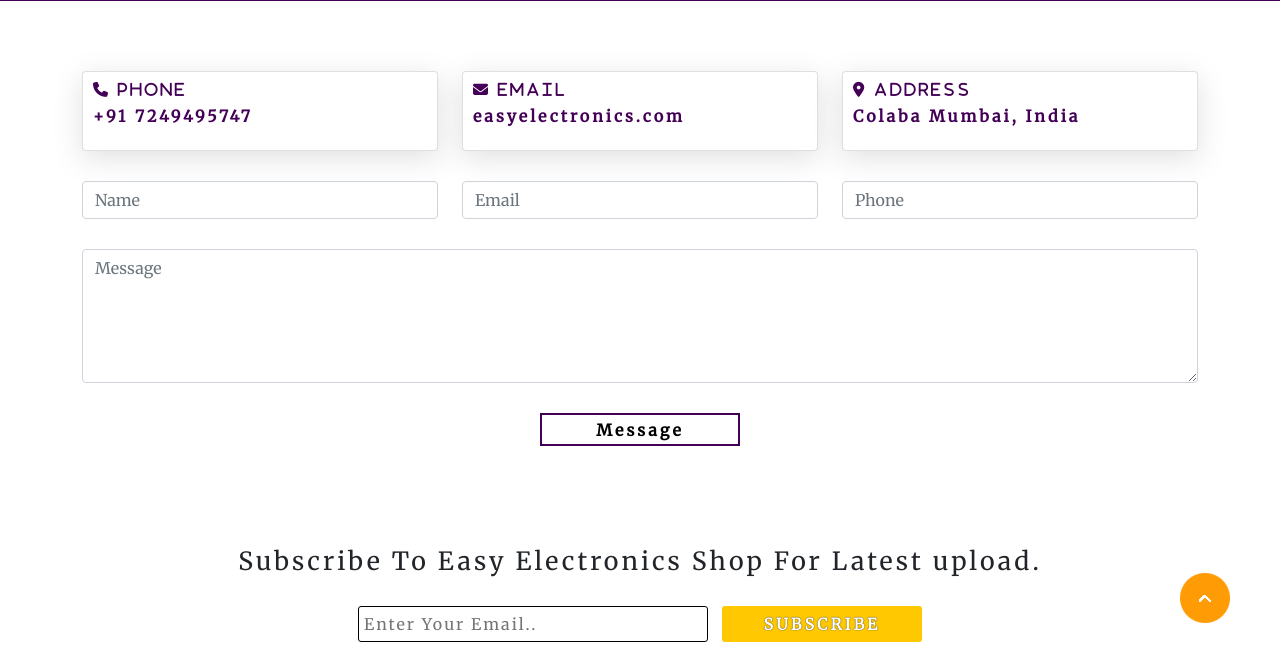
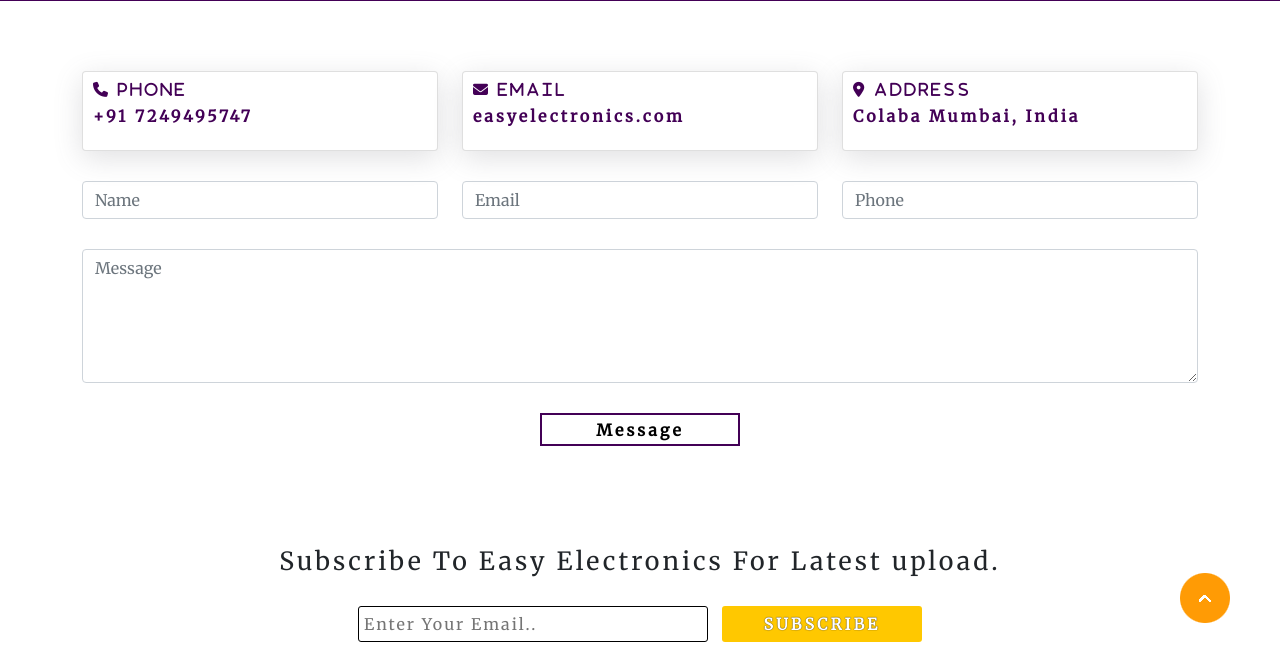
Before and after one commit to rohitkharat07/e-shop, a plain HTML site: page contact.html in a window 1280 px wide. Shown: the part 129-800 px from the top of the page. Drawn offline with nearby package versions, Linux system fonts and the light colour scheme.

Commit message:
Update contact.html

```diff
--- a/contact.html
+++ b/contact.html
@@ -112,7 +112,7 @@
 
 
     <div class="container" id="newslater">
-      <h3 class="text-center">Subscribe To Easy Electronics Shop For Latest upload.</h3>
+      <h3 class="text-center">Subscribe To Easy Electronics For Latest upload.</h3>
       <div class="input text-center">
         <input type="text" placeholder="Enter Your Email..">
         <button id="subscribe">SUBSCRIBE</button>
```
